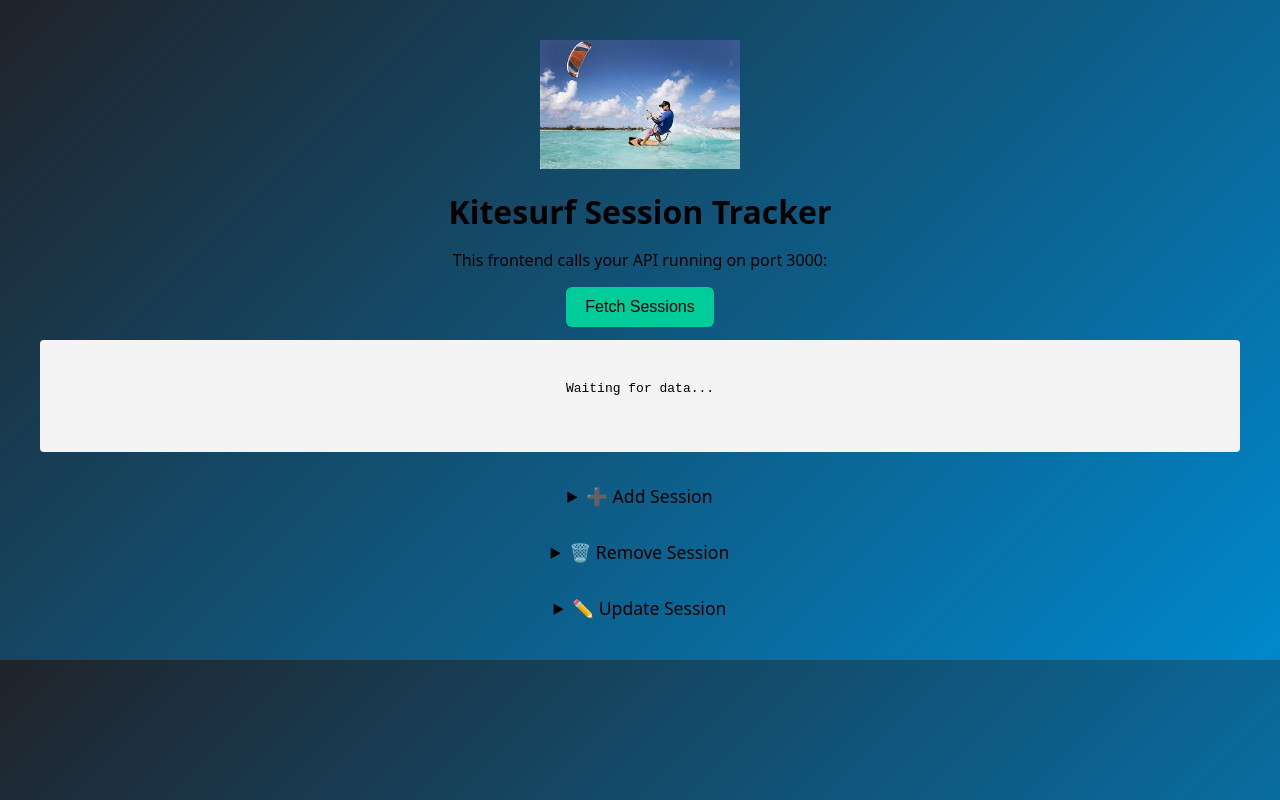
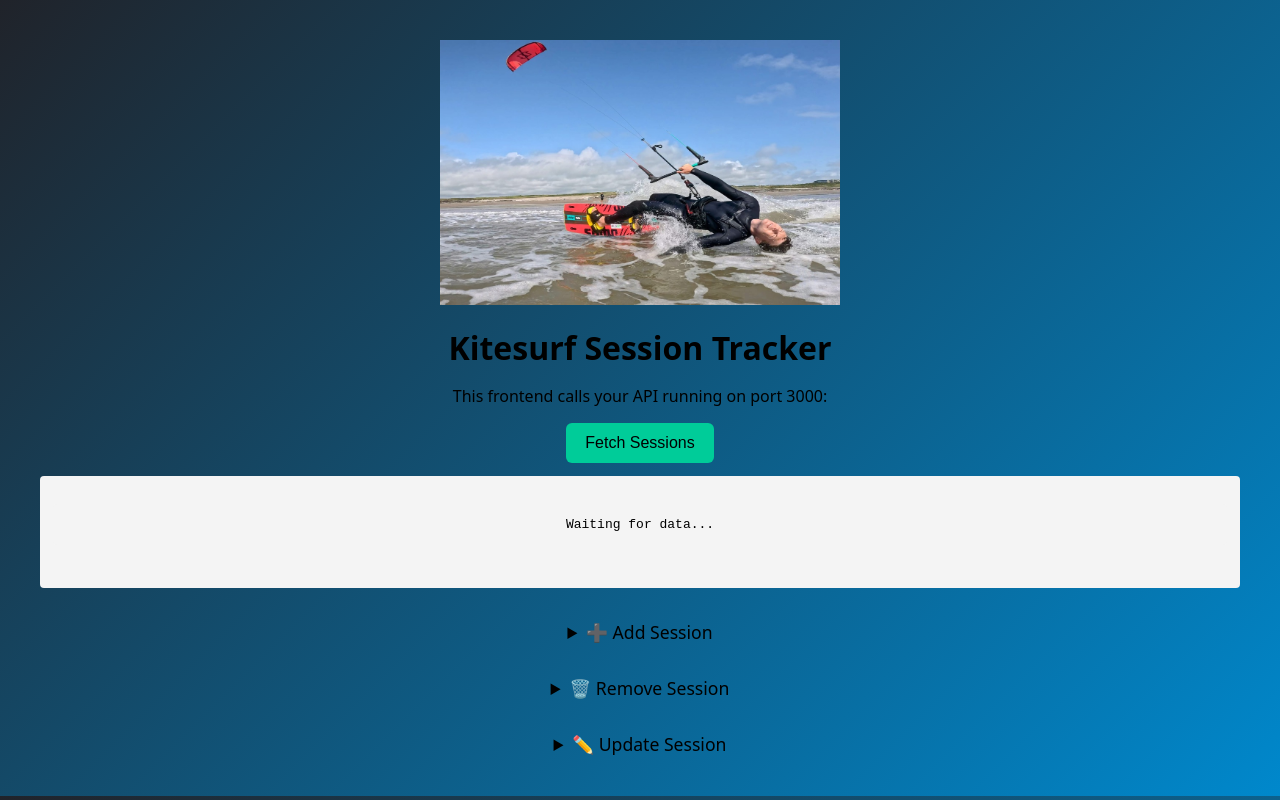
Before and after one commit to stuskeer/session-tracker, a website: page frontend/index.html in a window 1280 px wide. Drawn offline with Linux system fonts and the light colour scheme.

Commit message:
updated logo

```diff
--- a/frontend/index.html
+++ b/frontend/index.html
@@ -8,7 +8,7 @@
   </head>
   <body>
     <!-- Logo image displayed at the top -->
-    <img src="/images/logo.jpg" alt="Session Tracker Logo" style="display:block; margin:auto; max-width:200px;" />
+    <img src="/images/logo.jpeg" alt="Session Tracker Logo" style="display:block; margin:auto; max-width:400px;" />
 
     <h1>Kitesurf Session Tracker</h1>
     <p>This frontend calls your API running on port 3000:</p>
```
Also changed, not shown: frontend/images/logo.jpeg (added), frontend/images/logo.jpg (deleted).
